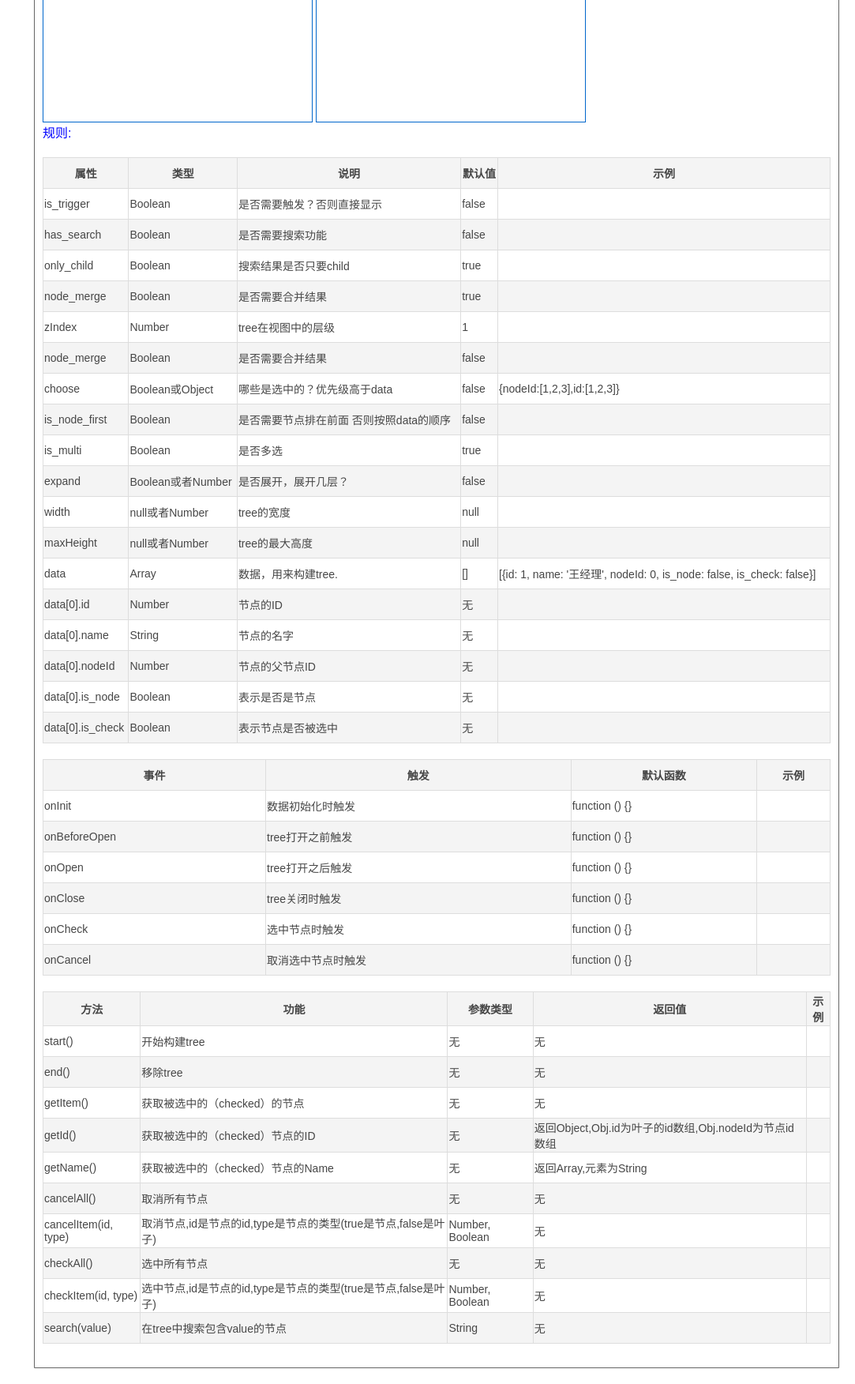
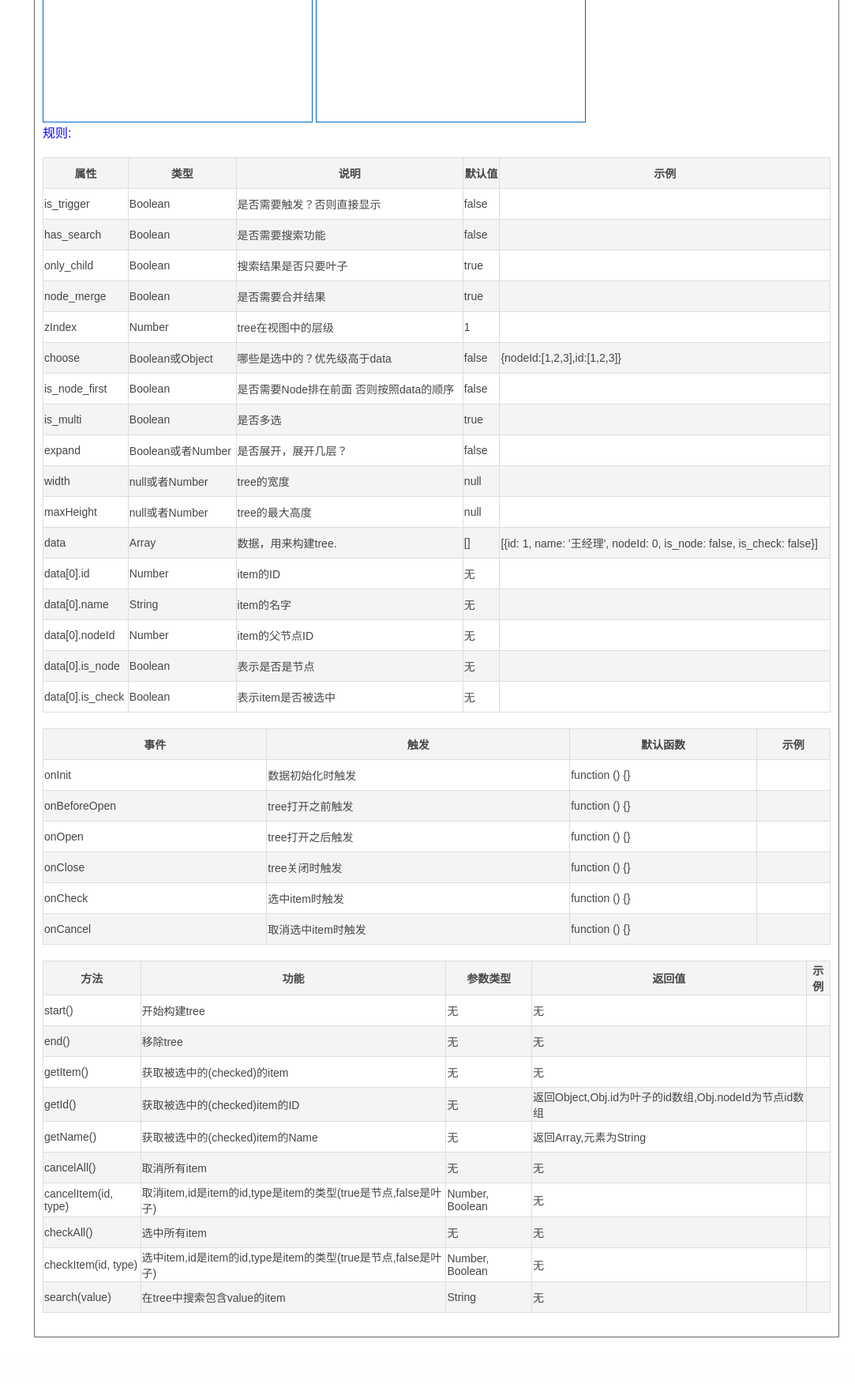
Before and after one commit to pumpinger/xstarp, a PHP site: page /tree.php in a window 1280 px wide. Shown: the part 2117-3869 px from the top of the page at 79% size, without its empty margins (197-1280 px from the left). After the commit the page ends 3810 px from the top, so only its background shows below. Run offline with PHP 8.4, Linux system fonts and the light colour scheme.

Commit message:
tree.php-规则-item

```diff
--- a/tree.php
+++ b/tree.php
@@ -143,7 +143,7 @@ include "layout_header.php";
             <tr>
                 <td>only_child</td>
                 <td>Boolean</td>
-                <td>搜索结果是否只要child</td>
+                <td>搜索结果是否只要叶子</td>
                 <td>true</td>
                 <td></td>
             </tr>
@@ -162,13 +162,6 @@ include "layout_header.php";
                 <td></td>
             </tr>
             <tr>
-                <td>node_merge</td>
-                <td>Boolean</td>
-                <td>是否需要合并结果</td>
-                <td>false</td>
-                <td></td>
-            </tr>
-            <tr>
                 <td>choose</td>
                 <td>Boolean或Object</td>
                 <td>哪些是选中的？优先级高于data</td>
@@ -178,7 +171,7 @@ include "layout_header.php";
             <tr>
                 <td>is_node_first</td>
                 <td>Boolean</td>
-                <td>是否需要节点排在前面 否则按照data的顺序</td>
+                <td>是否需要Node排在前面 否则按照data的顺序</td>
                 <td>false</td>
                 <td></td>
             </tr>
@@ -220,21 +213,21 @@ include "layout_header.php";
             <tr>
                 <td>data[0].id</td>
                 <td>Number</td>
-                <td>节点的ID</td>
+                <td>item的ID</td>
                 <td>无</td>
                 <td></td>
             </tr>
             <tr>
                 <td>data[0].name</td>
                 <td>String</td>
-                <td>节点的名字</td>
+                <td>item的名字</td>
                 <td>无</td>
                 <td></td>
             </tr>
             <tr>
                 <td>data[0].nodeId</td>
                 <td>Number</td>
-                <td>节点的父节点ID</td>
+                <td>item的父节点ID</td>
                 <td>无</td>
                 <td></td>
             </tr>
@@ -248,7 +241,7 @@ include "layout_header.php";
             <tr>
                 <td>data[0].is_check</td>
                 <td>Boolean</td>
-                <td>表示节点是否被选中</td>
+                <td>表示item是否被选中</td>
                 <td>无</td>
                 <td></td>
             </tr>
@@ -290,13 +283,13 @@ include "layout_header.php";
             </tr>
             <tr>
                 <td>onCheck</td>
-                <td>选中节点时触发</td>
+                <td>选中item时触发</td>
                 <td>function () {}</td>
                 <td></td>
             </tr>
             <tr>
                 <td>onCancel</td>
-                <td>取消选中节点时触发</td>
+                <td>取消选中item时触发</td>
                 <td>function () {}</td>
                 <td></td>
             </tr>
@@ -329,56 +322,56 @@ include "layout_header.php";
             </tr>
             <tr>
                 <td>getItem()</td>
-                <td>获取被选中的（checked）的节点</td>
+                <td>获取被选中的(checked)的item</td>
                 <td>无</td>
                 <td>无</td>
                 <td></td>
             </tr>
             <tr>
                 <td>getId()</td>
-                <td>获取被选中的（checked）节点的ID</td>
+                <td>获取被选中的(checked)item的ID</td>
                 <td>无</td>
                 <td>返回Object,Obj.id为叶子的id数组,Obj.nodeId为节点id数组</td>
                 <td></td>
             </tr>
             <tr>
                 <td>getName()</td>
-                <td>获取被选中的（checked）节点的Name</td>
+                <td>获取被选中的(checked)item的Name</td>
                 <td>无</td>
                 <td>返回Array,元素为String</td>
                 <td></td>
             </tr>
             <tr>
                 <td>cancelAll()</td>
-                <td>取消所有节点</td>
+                <td>取消所有item</td>
                 <td>无</td>
                 <td>无</td>
                 <td></td>
             </tr>
             <tr>
                 <td>cancelItem(id, type)</td>
-                <td>取消节点,id是节点的id,type是节点的类型(true是节点,false是叶子)</td>
+                <td>取消item,id是item的id,type是item的类型(true是节点,false是叶子)</td>
                 <td>Number, Boolean</td>
                 <td>无</td>
                 <td></td>
             </tr>
             <tr>
                 <td>checkAll()</td>
-                <td>选中所有节点</td>
+                <td>选中所有item</td>
                 <td>无</td>
                 <td>无</td>
                 <td></td>
             </tr>
             <tr>
                 <td>checkItem(id, type)</td>
-                <td>选中节点,id是节点的id,type是节点的类型(true是节点,false是叶子)</td>
+                <td>选中item,id是item的id,type是item的类型(true是节点,false是叶子)</td>
                 <td>Number, Boolean</td>
                 <td>无</td>
                 <td></td>
             </tr>
             <tr>
                 <td>search(value)</td>
-                <td>在tree中搜索包含value的节点</td>
+                <td>在tree中搜索包含value的item</td>
                 <td>String</td>
                 <td>无</td>
                 <td></td>
```
